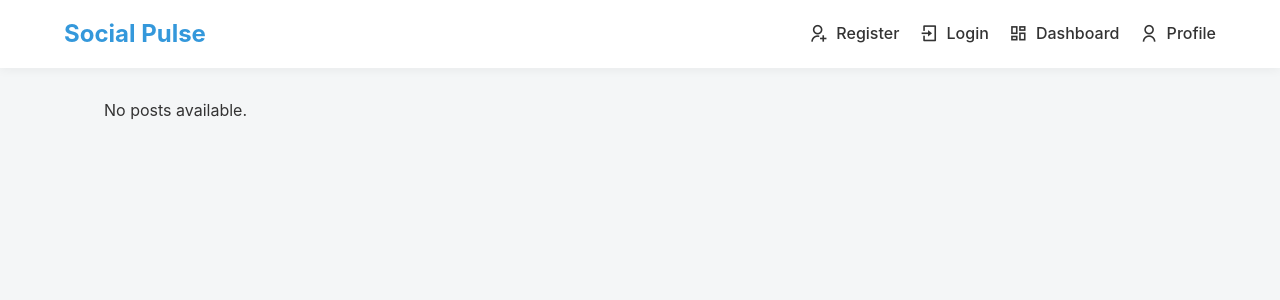
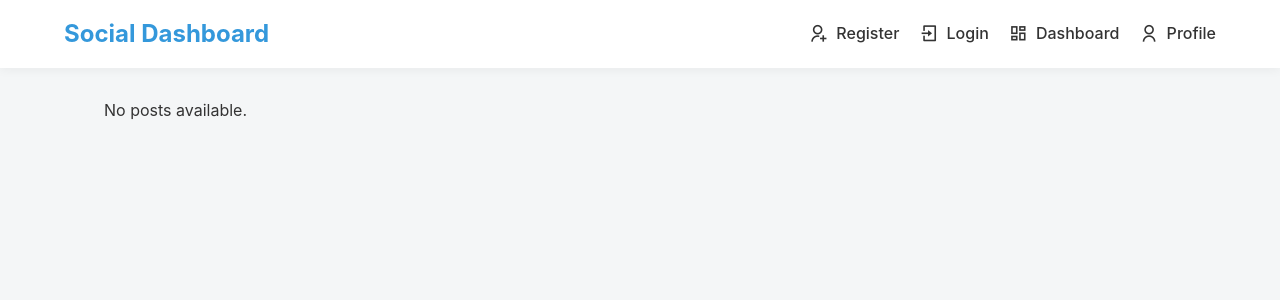
Before and after one commit to vivekch4/social_dashboard, a Django app: template social_media_dashboard/dashboard/templates/dashboard.html in a window 1280 px wide. Shown: the top 300 px of the page. Run offline with Django 3.2, Linux system fonts and the light colour scheme; the template is opened without the code that fills it, so the values that code supplies are empty.

Commit message:
second commit

```diff
--- a/social_media_dashboard/dashboard/templates/base.html
+++ b/social_media_dashboard/dashboard/templates/base.html
@@ -16,7 +16,7 @@
     <div class="app-container">
         <header class="main-header">
             <div class="logo">
-                <h1>Social Pulse</h1>
+                <h1>Social Dashboard</h1>
             </div>
             <nav class="main-nav">
                 <ul>
```
Also changed, not shown: social_media_dashboard/db.sqlite3.
